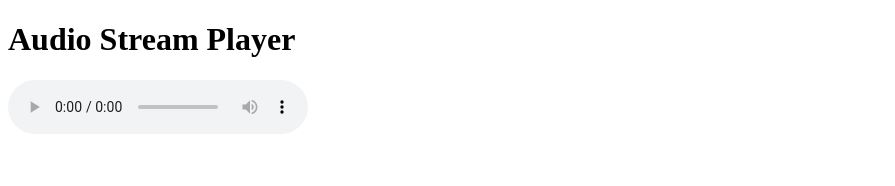
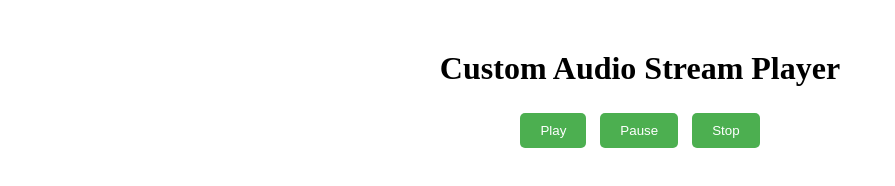
Before and after one commit to nightaiga/nightaiga.github.io, a plain HTML site: page index.html in a window 1280 px wide. Shown: the whole page, without its empty margins (0-895 px from the left). Drawn offline with Linux system fonts and the light colour scheme.

Commit message:
Update index.html

```diff
--- a/index.html
+++ b/index.html
@@ -2,12 +2,57 @@
 <html>
 <head>
     <title>nightaiga</title>
+    <style>
+        .player-container {
+            text-align: center;
+            margin-top: 50px;
+        }
+        .controls {
+            margin-top: 20px;
+        }
+        .button {
+            padding: 10px 20px;
+            margin: 5px;
+            background-color: #4CAF50;
+            color: white;
+            border: none;
+            border-radius: 5px;
+            cursor: pointer;
+        }
+        .button:hover {
+            background-color: #45a049;
+        }
+    </style>
 </head>
 <body>
-    <h1>Audio Stream Player</h1>
-    <audio controls>
-        <source src="https://radio.pears.fun/listen/pears_project_radio/play.mp3" type="audio/mpeg">
-        Your browser does not support the audio element.
-    </audio>
+    <div class="player-container">
+        <h1>Custom Audio Stream Player</h1>
+        <audio id="audio-player">
+            <source src="http://example.com/stream.mp3" type="audio/mpeg">
+            Your browser does not support the audio element.
+        </audio>
+        <div class="controls">
+            <button class="button" onclick="playAudio()">Play</button>
+            <button class="button" onclick="pauseAudio()">Pause</button>
+            <button class="button" onclick="stopAudio()">Stop</button>
+        </div>
+    </div>
+
+    <script>
+        var audio = document.getElementById('audio-player');
+
+        function playAudio() {
+            audio.play();
+        }
+
+        function pauseAudio() {
+            audio.pause();
+        }
+
+        function stopAudio() {
+            audio.pause();
+            audio.currentTime = 0;
+        }
+    </script>
 </body>
 </html>
```
